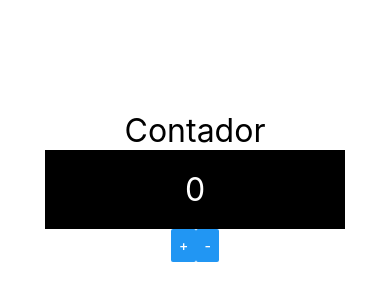
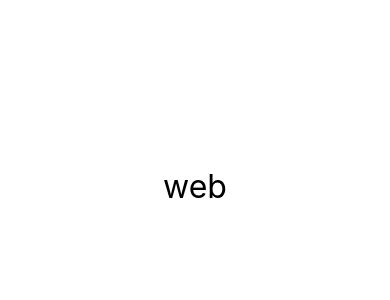
Before and after one commit to robertofortes23/React-Native-fundamentos, a React Native app: screen / in a window 390 px wide. Shown: the part 236-536 px from the top of the page. Built offline with nearby package versions, Linux system fonts and the light colour scheme.

Commit message:
Diferenciando iOS e Android

```diff
--- a/src/App.js
+++ b/src/App.js
@@ -1,7 +1,8 @@
 import React from 'react'
 import { SafeAreaView, StyleSheet } from 'react-native'
 
-import ContadorV2 from './components/contador/ContadorV2'
+import Diferenciar from './components/Diferenciar'
+// import ContadorV2 from './components/contador/ContadorV2'
 // import Pai from './components/indireta/Pai'
 // import Pai from './components/direta/Pai'
 // import Contador from './components/Contador'
@@ -12,7 +13,7 @@ import ContadorV2 from './components/contador/ContadorV2'
 
 export default () => (
     <SafeAreaView style={style.App}>
-        <ContadorV2 />
+        <Diferenciar />
     </SafeAreaView>
 )
 
--- /dev/null
+++ b/src/components/Diferenciar.js
@@ -0,0 +1,13 @@
+import React from 'react'
+import { Text, Platform } from 'react-native'
+import Estilo from './estilo'
+
+export default _ => {
+    if(Platform.OS === 'android') {
+        return <Text style={Estilo.txtG}>Android</Text>
+    } else if(Platform.OS === 'ios') {
+        return <Text style={Estilo.txtG}>iOS</Text>
+    } else {
+        return <Text style={Estilo.txtG}>{Platform.OS}</Text>
+    }
+}
```
